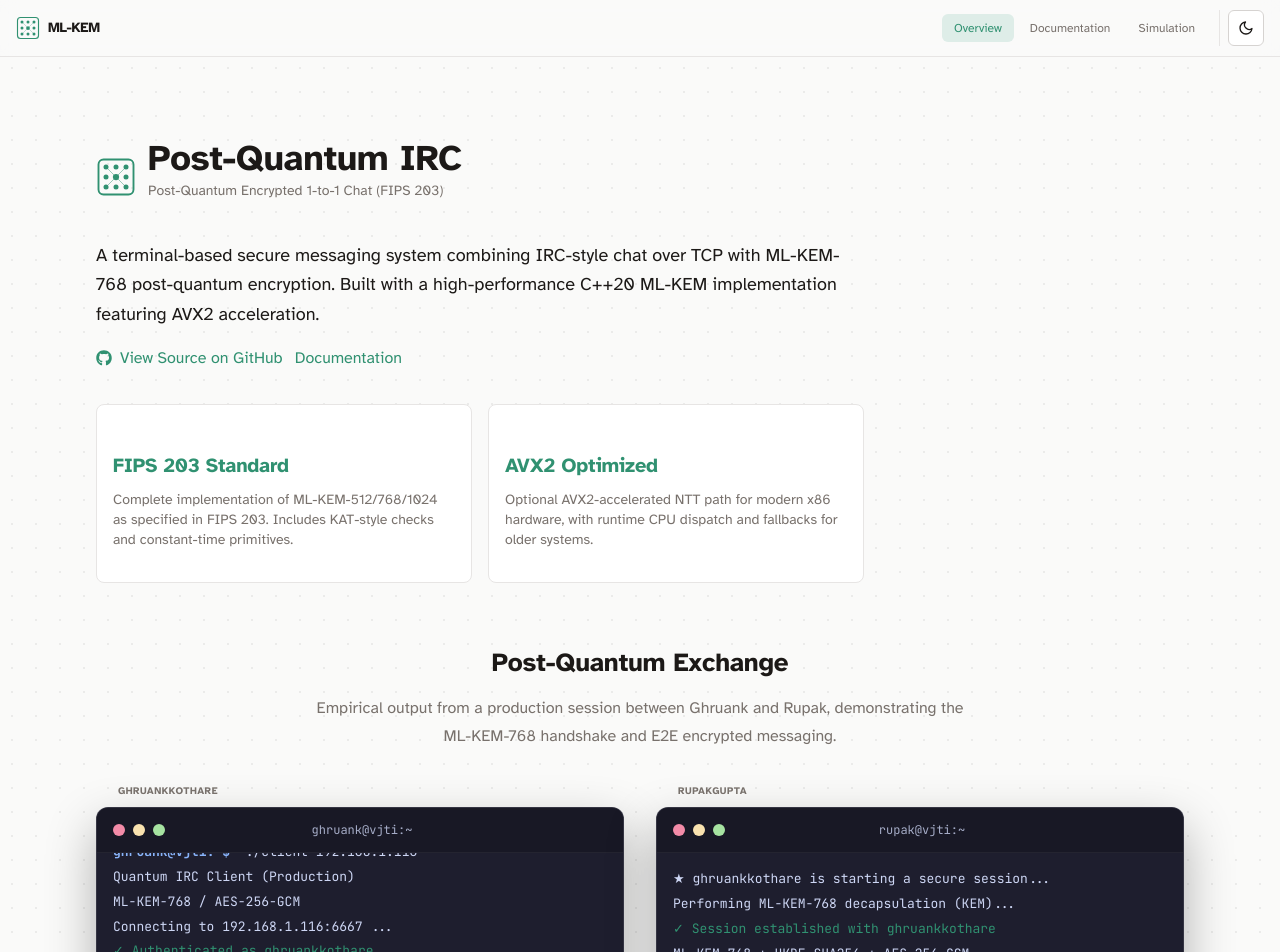
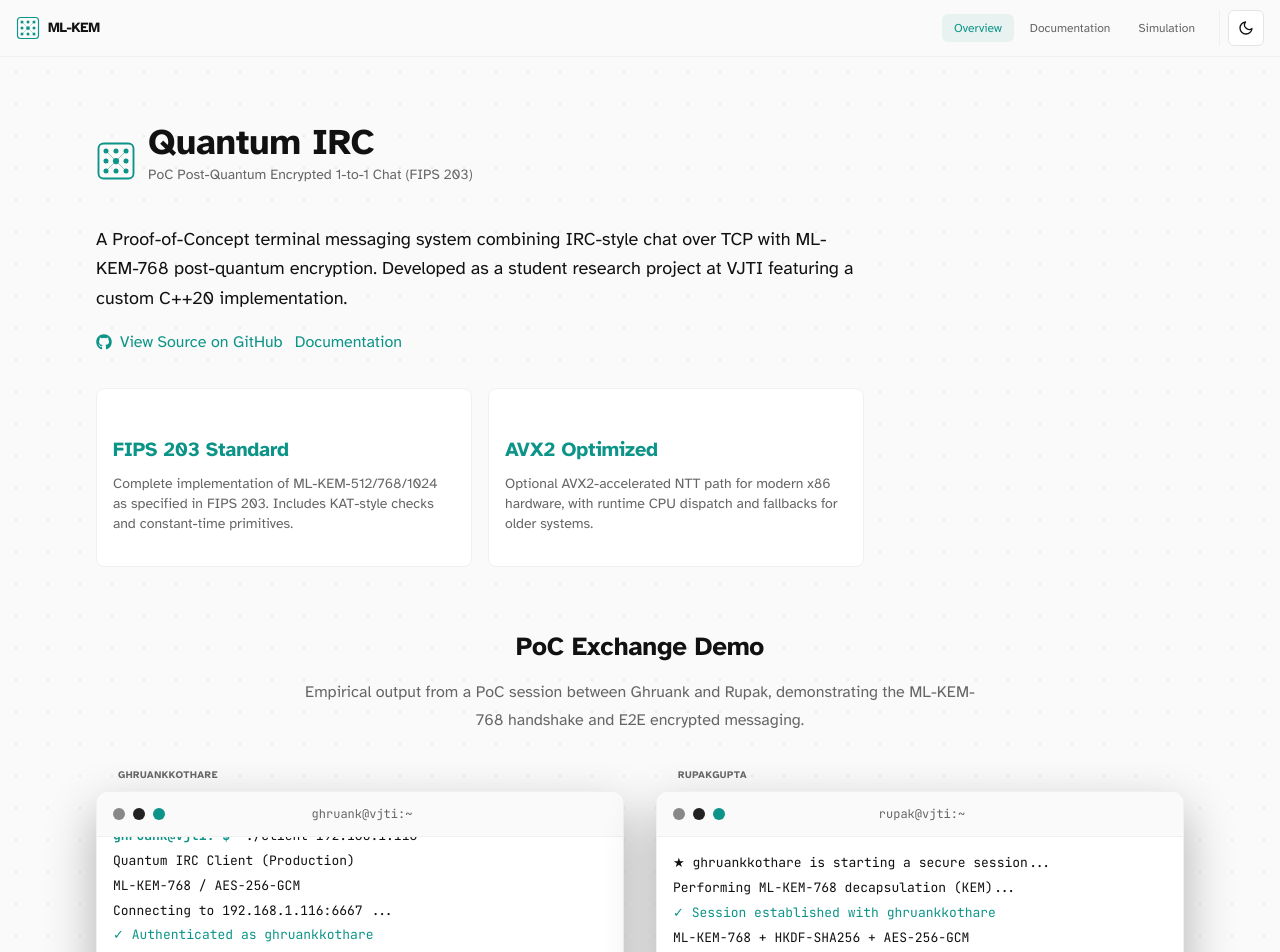
Before and after one commit to aitwehrrg/QC-Vis, a Next.js app: page / in a window 1280 px wide. Shown: the top 952 px of the page. Built offline with nearby package versions, Linux system fonts and the light colour scheme.

Commit message:
Dodging legal trouble

```diff
--- a/app/components/CodeBlock.tsx
+++ b/app/components/CodeBlock.tsx
@@ -62,7 +62,7 @@ export default function CodeBlock({
             aria-label={copied ? "Copied!" : "Copy code"}
           >
             {copied ? (
-              <svg width="14" height="14" viewBox="0 0 24 24" fill="none" stroke="#a6e3a1" strokeWidth="2.5" strokeLinecap="round" strokeLinejoin="round">
+              <svg width="14" height="14" viewBox="0 0 24 24" fill="none" stroke="var(--accent)" strokeWidth="2.5" strokeLinecap="round" strokeLinejoin="round">
                 <polyline points="20 6 9 17 4 12" />
               </svg>
             ) : (
@@ -73,7 +73,7 @@ export default function CodeBlock({
             )}
           </button>
         </div>
-        <div className="terminal-body bg-[#1e1e2e]">
+        <div className="terminal-body">
           {lines.map((line, i) => (
             <div key={i} className="terminal-line">
               {line.startsWith("$") || line.startsWith(">") || line.startsWith("#") ? (
@@ -149,7 +149,7 @@ function getLineClass(line: string) {
     return "text-actor-b font-medium";
   }
   if (line.includes("error") || line.includes("!")) {
-    return "text-red-400";
+    return "text-tertiary";
   }
   return "";
 }
--- a/app/components/Navigation.tsx
+++ b/app/components/Navigation.tsx
@@ -84,8 +84,6 @@ export default function Navigation() {
         style={{
           background: "var(--bg)",
           borderColor: "var(--border-subtle)",
-          backdropFilter: "blur(8px)",
-          backgroundColor: "color-mix(in srgb, var(--bg) 85%, transparent)",
         }}
         role="navigation"
         aria-label="Main navigation"
--- a/app/components/Terminal.tsx
+++ b/app/components/Terminal.tsx
@@ -26,7 +26,7 @@ export default function Terminal({
   useEffect(() => {
     if (!animate) {
       if (visibleLines.length !== lines.length) {
-        setVisibleLines(lines);
+        setTimeout(() => setVisibleLines(lines), 0);
       }
       return;
     }
@@ -97,7 +97,7 @@ function getLineClass(line: string) {
     return "text-actor-b";
   }
   if (line.includes("error") || line.includes("!")) {
-    return "text-red-500";
+    return "text-tertiary";
   }
   return "";
 }
--- a/app/documentation/page.tsx
+++ b/app/documentation/page.tsx
@@ -10,7 +10,7 @@ export default function Documentation() {
   return (
     <>
       <Navigation />
-      <main className="flex-1">
+      <main className="flex-1 lattice-bg">
         <div className="section-container">
           <div className="docs-layout">
             {}
@@ -149,7 +149,7 @@ export default function Documentation() {
                 />
               </section>
 
-              <hr className="section-divider my-12" />
+              <hr className="section-divider my-8" />
 
               {}
               <section id="documentation">
@@ -283,7 +283,7 @@ export default function Documentation() {
                   </ol>
 
                   <p className="mt-4" style={{ color: "var(--muted)" }}>
-                    Empirical output from a production session:
+                    Empirical output from a PoC session:
                   </p>
                   <CodeBlock
                     code={IRC_SESSION_OUTPUT}
@@ -392,12 +392,13 @@ export default function Documentation() {
           <rect x="2" y="2" width="28" height="28" rx="4" stroke="var(--accent)" strokeWidth="1.5" fill="none" />
           <circle cx="16" cy="16" r="2.5" fill="var(--accent)" />
           </svg>
-              <span>Post-Quantum IRC Project</span>
+          <span>Quantum IRC Project</span>
           </div>
           <div>
-              FIPS 203 Compliant · ML-KEM-768
+          PoC Implementation · ML-KEM-768
           </div>
           </div>
+
         </footer>
       </main>
     </>
--- a/app/globals.css
+++ b/app/globals.css
@@ -22,84 +22,97 @@
 
 /* ─── Light Mode (default) ────────────────────────────────────────── */
 :root {
-  --bg: #fafaf9;
-  --fg: #1c1917;
+  --bg: #fafafa;
+  --fg: #111111;
   --surface: #ffffff;
-  --surface-alt: #f5f5f4;
-  --border: #d6d3d1;
-  --border-subtle: #e7e5e4;
-  --accent: hsl(160, 50%, 38%);
-  --accent-muted: hsl(160, 30%, 90%);
-  --muted: #78716c;
+  --surface-alt: #f5f5f5;
+  --border: #e5e5e5;
+  --border-subtle: #f0f0f0;
 
-  /* Value colors — light */
-  --color-value-public-bg: #ecfdf5;
-  --color-value-public-text: #065f46;
-  --color-value-private-bg: #fffbeb;
-  --color-value-private-text: #92400e;
-  --color-value-noise-bg: #fdf2f8;
-  --color-value-noise-text: #9d174d;
-  --color-value-cipher-bg: #eff6ff;
-  --color-value-cipher-text: #1e40af;
-  --color-value-attacker-bg: #f5f5f4;
-  --color-value-attacker-text: #a8a29e;
+  /* Single Color Theme + Grays */
+  --accent: #0d9488;      /* Green (from logo) */
+  --secondary: #222222;   /* Desaturated Black / Dark Gray */
+  --tertiary: #888888;    /* Mid Gray */
+
+  --accent-muted: rgba(13, 148, 136, 0.08);
+  --muted: #666666;
+
+  /* Value colors */
+  --color-value-public-bg: #f0fdfa;
+  --color-value-public-text: var(--accent);
+  --color-value-private-bg: #f5f5f5;
+  --color-value-private-text: var(--secondary);
+  --color-value-noise-bg: #ffffff;
+  --color-value-noise-text: var(--tertiary);
+  --color-value-cipher-bg: #e5e5e5;
+  --color-value-cipher-text: #111111;
+  --color-value-attacker-bg: #ffffff;
+  --color-value-attacker-text: var(--tertiary);
 
   /* Actor colors */
-  --color-actor-a: #0d9488;
-  --color-actor-b: #2563eb;
-  --color-actor-c: #dc2626;
+  --color-actor-a: var(--accent);
+  --color-actor-b: var(--secondary);
+  --color-actor-c: var(--tertiary);
 
   /* Misc */
-  --code-bg: #1e1e2e;
-  --code-fg: #cdd6f4;
-  --scrollbar-thumb: #a8a29e;
+  --code-bg: #f5f5f5;
+  --code-fg: #111111;
+  --scrollbar-thumb: #cccccc;
   --scrollbar-track: transparent;
   --lattice-dot: rgba(0,0,0,0.06);
-  --callout-bg-warning: #fffbeb;
-  --callout-border-warning: #f59e0b;
-  --callout-bg-info: #eff6ff;
-  --callout-border-info: #3b82f6;
-  --callout-bg-note: #ecfdf5;
-  --callout-border-note: #10b981;
+  --callout-bg-warning: #f5f5f5;
+  --callout-border-warning: var(--tertiary);
+  --callout-bg-info: #ffffff;
+  --callout-border-info: var(--secondary);
+  --callout-bg-note: rgba(13, 148, 136, 0.08);
+  --callout-border-note: var(--accent);
 }
 
 /* ─── Dark Mode ───────────────────────────────────────────────────── */
 [data-theme="dark"] {
-  --bg: #0c0a09;
-  --fg: #e7e5e4;
-  --surface: #1c1917;
-  --surface-alt: #292524;
-  --border: #44403c;
-  --border-subtle: #292524;
-  --accent: hsl(160, 50%, 45%);
-  --accent-muted: hsl(160, 40%, 15%);
-  --muted: #a8a29e;
+  --bg: #0a0a0a;
+  --fg: #fafafa;
+  --surface: #111111;
+  --surface-alt: #1a1a1a;
+  --border: #333333;
+  --border-subtle: #222222;
 
-  --color-value-public-bg: #064e3b;
-  --color-value-public-text: #6ee7b7;
-  --color-value-private-bg: #451a03;
-  --color-value-private-text: #fcd34d;
-  --color-value-noise-bg: #500724;
-  --color-value-noise-text: #f9a8d4;
-  --color-value-cipher-bg: #1e3a5f;
-  --color-value-cipher-text: #93c5fd;
-  --color-value-attacker-bg: #292524;
-  --color-value-attacker-text: #78716c;
+  /* Single Color Theme + Grays */
+  --accent: #94e2d5;      /* Soft Teal/Green */
+  --secondary: #e5e5e5;   /* Light Gray / Off-white */
+  --tertiary: #666666;    /* Mid Gray */
 
-  --color-actor-a: #2dd4bf;
-  --color-actor-b: #60a5fa;
-  --color-actor-c: #f87171;
+  --accent-muted: rgba(148, 226, 213, 0.1);
+  --muted: #888888;
 
-  --code-bg: #0c0a09;
-  --code-fg: #e7e5e4;
-  --scrollbar-thumb: #57534e;
-  --lattice-dot: rgba(255,255,255,0.04);
-  --callout-bg-warning: rgba(245,158,11,0.1);
-  --callout-border-warning: #f59e0b;
-  --callout-bg-info: rgba(59,130,246,0.1);
-  --callout-border-info: #3b82f6;
-  --callout-bg-note: rgba(16,185,129,0.1);
-  --callout-border-note: #10b981;
+  /* Value colors */
+  --color-value-public-bg: rgba(148, 226, 213, 0.1);
+  --color-value-public-text: var(--accent);
+  --color-value-private-bg: #1a1a1a;
+  --color-value-private-text: var(--secondary);
+  --color-value-noise-bg: #111111;
+  --color-value-noise-text: var(--tertiary);
+  --color-value-cipher-bg: #222222;
+  --color-value-cipher-text: #fafafa;
+  --color-value-attacker-bg: #111111;
+  --color-value-attacker-text: var(--tertiary);
+
+  /* Actor colors */
+  --color-actor-a: var(--accent);
+  --color-actor-b: var(--secondary);
+  --color-actor-c: var(--tertiary);
+
+  /* Misc */
+  --code-bg: #1a1a1a;
+  --code-fg: #fafafa;
+  --scrollbar-thumb: #333333;
+  --lattice-dot: rgba(255,255,255,0.06);
+  --callout-bg-warning: #1a1a1a;
+  --callout-border-warning: var(--tertiary);
+  --callout-bg-info: #111111;
+  --callout-border-info: var(--secondary);
+  --callout-bg-note: rgba(148, 226, 213, 0.1);
+  --callout-border-note: var(--accent);
 }
 
 /* ─── Base ─────────────────────────────────────────────────────────── */
@@ -172,19 +185,20 @@ a:hover { text-decoration: underline; }
 
 /* ─── Lattice Background Pattern ───────────────────────────────────── */
 .lattice-bg {
-  background-image: radial-gradient(circle, var(--lattice-dot) 1px, transparent 1px);
-  background-size: 24px 24px;
+  background-color: var(--bg);
+  background-image: radial-gradient(circle at center, var(--lattice-dot) 1.5px, transparent 1.5px);
+  background-size: 32px 32px;
 }
 
 /* ─── Section Layout ───────────────────────────────────────────────── */
 .section-container {
   max-width: 72rem;
   margin: 0 auto;
-  padding: 4rem 1.5rem;
+  padding: 3rem 1.5rem;
 }
 
 @media (min-width: 768px) {
-  .section-container { padding: 5rem 2rem; }
+  .section-container { padding: 4rem 2rem; }
 }
 
 .section-divider {
@@ -263,22 +277,22 @@ a:hover { text-decoration: underline; }
 
 /* ─── Terminal Window Styling ───────────────────────────────────────── */
 .terminal-window {
-  background: #1e1e2e;
+  background: var(--surface);
   border-radius: 0.75rem;
   overflow: hidden;
   box-shadow: 0 20px 50px rgba(0, 0, 0, 0.3);
-  border: 1px solid rgba(255, 255, 255, 0.1);
+  border: 1px solid var(--border-subtle);
   font-family: var(--font-jetbrains), monospace;
   display: flex;
   flex-direction: column;
 }
 
 .terminal-header {
-  background: #181825;
+  background: var(--bg);
   padding: 0.75rem 1rem;
   display: flex;
   align-items: center;
-  border-bottom: 1px solid rgba(255, 255, 255, 0.05);
+  border-bottom: 1px solid var(--border-subtle);
 }
 
 .terminal-controls {
@@ -292,15 +306,15 @@ a:hover { text-decoration: underline; }
   border-radius: 50%;
 }
 
-.terminal-dot.red { background: #f38ba8; }
-.terminal-dot.yellow { background: #f9e2af; }
-.terminal-dot.green { background: #a6e3a1; }
+.terminal-dot.red { background: var(--tertiary); }
+.terminal-dot.yellow { background: var(--secondary); }
+.terminal-dot.green { background: var(--accent); }
 
 .terminal-title {
   flex: 1;
   text-align: center;
   font-size: 0.75rem;
-  color: #a6adc8;
+  color: var(--muted);
   margin-right: 48px; /* Offset for dots to center title */
 }
 
@@ -308,7 +322,7 @@ a:hover { text-decoration: underline; }
   padding: 1rem;
   font-size: 0.8125rem;
   line-height: 1.6;
-  color: #cdd6f4;
+  color: var(--fg);
   overflow-y: auto;
   max-height: 500px;
 }
@@ -320,13 +334,13 @@ a:hover { text-decoration: underline; }
 }
 
 .terminal-prompt {
-  color: #89b4fa;
+  color: var(--accent);
   font-weight: 700;
 }
 
 .terminal-cursor {
   display: inline-block;
-  color: #f5e0dc;
+  color: var(--fg);
   animation: blink 1s step-end infinite;
 }
 
@@ -336,6 +350,10 @@ a:hover { text-decoration: underline; }
 
 .text-actor-a { color: var(--color-actor-a); }
 .text-actor-b { color: var(--color-actor-b); }
+.text-actor-c { color: var(--color-actor-c); }
+.text-accent { color: var(--accent); }
+.text-secondary { color: var(--secondary); }
+.text-tertiary { color: var(--tertiary); }
 
 /* ─── Code Blocks ──────────────────────────────────────────────────── */
 .code-block-wrapper {
@@ -547,15 +565,15 @@ a:hover { text-decoration: underline; }
 }
 
 .actor-badge-a {
-  background: rgba(13, 148, 136, 0.15);
+  background: var(--color-value-public-bg);
   color: var(--color-actor-a);
 }
 .actor-badge-b {
-  background: rgba(37, 99, 235, 0.15);
+  background: var(--color-value-private-bg);
   color: var(--color-actor-b);
 }
 .actor-badge-c {
-  background: rgba(220, 38, 38, 0.15);
+  background: var(--color-value-noise-bg);
   color: var(--color-actor-c);
 }
 
@@ -644,11 +662,11 @@ a:hover { text-decoration: underline; }
   z-index: 100;
   width: 100vw;
   height: 100vh;
-  background: #1b1b2f;
+  background: var(--bg);
   overflow: hidden;
 }
 
-/* Glass-morphism overlays */
+/* Glass-morphism overlays - simplified to solid surfaces */
 .sim-overlay {
   position: absolute;
   z-index: 110;
@@ -660,11 +678,9 @@ a:hover { text-decoration: underline; }
   top: 1.5rem;
   left: 1.5rem;
   max-width: 420px;
-  background: rgba(15, 15, 30, 0.82);
-  backdrop-filter: blur(12px);
-  -webkit-backdrop-filter: blur(12px);
-  border: 1px solid rgba(255,255,255,0.08);
-  border-radius: 0.75rem;
+  background: var(--surface);
+  border: 1px solid var(--border);
+  border-radius: 0.5rem;
   padding: 1.25rem 1.5rem;
   animation: simFadeIn 0.4s ease;
 }
@@ -681,7 +697,7 @@ a:hover { text-decoration: underline; }
   font-size: 1.125rem;
   font-weight: 700;
   margin: 0 0 0.5rem;
-  color: #e2e8f0;
+  color: var(--fg);
   line-height: 1.3;
 }
 
@@ -689,7 +705,7 @@ a:hover { text-decoration: underline; }
   font-size: 0.8125rem;
   line-height: 1.6;
   margin: 0;
-  color: rgba(255,255,255,0.6);
+  color: var(--muted);
 }
 
 /* ── Equations (top-right) ── */
@@ -697,49 +713,32 @@ a:hover { text-decoration: underline; }
   top: 1.5rem;
   right: 1.5rem;
   max-width: 420px;
-  background: rgba(15, 15, 30, 0.82);
-  backdrop-filter: blur(12px);
-  -webkit-backdrop-filter: blur(12px);
-  border: 1px solid rgba(255,255,255,0.08);
-  border-radius: 0.75rem;
+  background: var(--surface);
+  border: 1px solid var(--border);
+  border-radius: 0.5rem;
   padding: 1rem 1.25rem;
   animation: simFadeIn 0.4s ease;
 }
 
-/* Force KaTeX to render white text on dark simulation backgrounds */
+/* Force KaTeX colors in simulation */
 .sim-fullscreen .katex,
-.sim-fullscreen .katex .mathnormal,
-.sim-fullscreen .katex .mathbf,
-.sim-fullscreen .katex .mathrm,
-.sim-fullscreen .katex .mathit,
-.sim-fullscreen .katex .mathbb,
-.sim-fullscreen .katex .amsrm,
-.sim-fullscreen .katex .textbf,
-.sim-fullscreen .katex .textrm,
-.sim-fullscreen .katex .mord,
-.sim-fullscreen .katex .mop,
-.sim-fullscreen .katex .mbin,
-.sim-fullscreen .katex .mrel,
-.sim-fullscreen .katex .mpunct,
-.sim-fullscreen .katex .mopen,
-.sim-fullscreen .katex .mclose,
-.sim-fullscreen .katex .minner {
-  color: #e2e8f0;
+.sim-fullscreen .katex * {
+  color: var(--fg) !important;
 }
 
 .sim-fullscreen .katex .mfrac .frac-line {
-  border-color: #e2e8f0;
+  border-color: var(--fg) !important;
 }
 
 .sim-overlay-eq-header {
   margin-bottom: 0.75rem;
   padding-bottom: 0.5rem;
-  border-bottom: 1px solid rgba(255,255,255,0.08);
+  border-bottom: 1px solid var(--border-subtle);
 }
 
 .sim-overlay-eq-label {
   font-size: 0.75rem;
-  color: rgba(255,255,255,0.5);
+  color: var(--muted);
 }
 
 .sim-overlay-eq-list {
@@ -750,8 +749,8 @@ a:hover { text-decoration: underline; }
 
 .sim-overlay-eq-item {
   padding: 0.375rem 0.5rem;
-  border-radius: 0.375rem;
-  background: rgba(255,255,255,0.04);
+  border-radius: 0.25rem;
+  background: var(--surface-alt);
   overflow-x: auto;
 }
 
@@ -760,14 +759,13 @@ a:hover { text-decoration: underline; }
   top: 1.5rem;
   left: 50%;
   transform: translateX(-50%);
-  background: rgba(15, 15, 30, 0.82);
-  backdrop-filter: blur(12px);
-  -webkit-backdrop-filter: blur(12px);
-  border: 1px solid;
-  border-radius: 0.75rem;
+  background: var(--surface);
+  border: 1px solid var(--accent);
+  border-radius: 0.5rem;
   padding: 0.625rem 1.5rem;
   font-size: 1rem;
   font-weight: 700;
+  color: var(--accent);
   animation: simFadeIn 0.4s ease;
 }
 
@@ -779,10 +777,8 @@ a:hover { text-decoration: underline; }
   display: flex;
   align-items: center;
   gap: 0.5rem;
-  background: rgba(15, 15, 30, 0.82);
-  backdrop-filter: blur(12px);
-  -webkit-backdrop-filter: blur(12px);
-  border: 1px solid rgba(255,255,255,0.08);
+  background: var(--surface);
+  border: 1px solid var(--border);
   border-radius: 999px;
   padding: 0.5rem 1rem;
   animation: simSlideUp 0.4s ease;
@@ -795,18 +791,17 @@ a:hover { text-decoration: underline; }
   width: 2rem;
   height: 2rem;
   border-radius: 50%;
-  border: 1px solid rgba(255,255,255,0.12);
+  border: 1px solid var(--border);
   background: transparent;
-  color: rgba(255,255,255,0.7);
+  color: var(--muted);
   cursor: pointer;
   transition: all 0.15s;
   flex-shrink: 0;
 }
 
 .sim-ctrl-btn:hover {
-  background: rgba(255,255,255,0.1);
-  color: #e2e8f0;
-  border-color: rgba(255,255,255,0.25);
+  background: var(--surface-alt);
+  color: var(--fg);
 }
 
 .sim-ctrl-btn:disabled {
@@ -815,15 +810,15 @@ a:hover { text-decoration: underline; }
 }
 
 .sim-ctrl-btn.active {
-  background: rgba(129,140,248,0.2);
-  border-color: rgba(129,140,248,0.4);
-  color: #818cf8;
+  background: var(--accent-muted);
+  border-color: var(--accent);
+  color: var(--accent);
 }
 
 .sim-ctrl-btn-primary {
-  background: #818cf8 !important;
-  border-color: #818cf8 !important;
-  color: white !important;
+  background: var(--accent) !important;
+  border-color: var(--accent) !important;
+  color: var(--bg) !important;
 }
 
 .sim-ctrl-btn-primary:hover {
--- a/app/page.tsx
+++ b/app/page.tsx
@@ -33,17 +33,17 @@ export default function Home() {
                   <line x1="24" y1="24" x2="16" y2="16" stroke="var(--accent)" strokeWidth="0.75" opacity="0.5" />
                 </svg>
                 <div>
-                  <h1 className="text-balance m-0">Post-Quantum IRC</h1>
+                  <h1 className="text-balance m-0">Quantum IRC</h1>
                   <p className="text-sm m-0" style={{ color: "var(--muted)" }}>
-                    Post-Quantum Encrypted 1-to-1 Chat (FIPS 203)
+                    PoC Post-Quantum Encrypted 1-to-1 Chat (FIPS 203)
                   </p>
                 </div>
               </div>
 
               <p className="text-lg leading-relaxed" style={{ color: "var(--fg)" }}>
-                A terminal-based secure messaging system combining IRC-style chat over TCP
-                with ML-KEM-768 post-quantum encryption. Built with a high-performance
-                C++20 ML-KEM implementation featuring AVX2 acceleration.
+                A Proof-of-Concept terminal messaging system combining IRC-style chat over TCP
+                with ML-KEM-768 post-quantum encryption. Developed as a student research project
+                at VJTI featuring a custom C++20 implementation.
               </p>
 
               <div className="flex flex-wrap gap-3 mt-4">
@@ -84,9 +84,9 @@ export default function Home() {
             </div>
 
             <div className="mt-16">
-              <h2 className="text-center mb-8">Post-Quantum Exchange</h2>
+              <h2 className="text-center mb-8">PoC Exchange Demo</h2>
               <p className="text-center text-muted max-w-2xl mx-auto mb-12">
-                Empirical output from a production session between Ghruank and Rupak,
+                Empirical output from a PoC session between Ghruank and Rupak,
                 demonstrating the ML-KEM-768 handshake and E2E encrypted messaging.
               </p>
               <ConversationTerminals />
@@ -213,7 +213,7 @@ export default function Home() {
             <div className="max-w-3xl">
               <h2 className="mt-0">Open Source C++ Implementation</h2>
               <p style={{ color: "var(--muted)" }}>
-                The core library provides a robust, reviewed implementation of ML-KEM.
+                The core library provides a student-developed proof-of-concept implementation of ML-KEM.
               </p>
 
               <h3>Repository Structure</h3>
@@ -265,10 +265,10 @@ export default function Home() {
                 <rect x="2" y="2" width="28" height="28" rx="4" stroke="var(--accent)" strokeWidth="1.5" fill="none" />
                 <circle cx="16" cy="16" r="2.5" fill="var(--accent)" />
               </svg>
-              <span>Post-Quantum IRC Project</span>
+              <span>Quantum IRC Project</span>
             </div>
             <div>
-              FIPS 203 Compliant · ML-KEM-768
+              PoC Implementation · ML-KEM-768
             </div>
           </div>
         </footer>
--- a/app/simulation/components/Actors.tsx
+++ b/app/simulation/components/Actors.tsx
@@ -3,6 +3,7 @@
 import { Text, Float, Html } from "@react-three/drei";
 import { useSimulationStore } from "../store";
 import { SCENES } from "../scenes";
+import { useTheme } from "../../components/ThemeProvider";
 
 interface ActorNodeProps {
   name: string;
@@ -48,27 +49,32 @@ function ActorNode({ name, position, color, label, isActive }: ActorNodeProps) {
 export default function Actors() {
   const currentSceneIndex = useSimulationStore((state) => state.currentSceneIndex);
   const actorFocus = SCENES[currentSceneIndex].actorFocus;
+  const { theme } = useTheme();
+
+  const colorA = theme === "dark" ? "#e5e5e5" : "#222222";
+  const colorB = theme === "dark" ? "#f0f0f0" : "#111111";
+  const colorC = theme === "dark" ? "#fafafa" : "#0a0a0a";
 
   return (
     <group>
       <ActorNode
         name="Alice"
         position={[-8, 0, 0]}
-        color="#6366f1"
+        color={colorA}
         label="Sender"
         isActive={actorFocus === "A"}
       />
       <ActorNode
         name="Bob"
         position={[8, 0, 0]}
-        color="#2d9f7f"
+        color={colorB}
         label="Receiver"
         isActive={actorFocus === "B"}
       />
       <ActorNode
         name="Eve"
         position={[0, 0, 8]}
-        color="#ef4444"
+        color={colorC}
         label="Eavesdropper"
         isActive={actorFocus === "C"}
       />
--- a/app/simulation/page.tsx
+++ b/app/simulation/page.tsx
@@ -8,7 +8,7 @@ const SimulatorScene = dynamic(() => import("./components/SimulatorScene"), {
   ssr: false,
   loading: () => (
     <div className="w-full h-full flex items-center justify-center bg-background text-accent font-mono text-xs uppercase tracking-widest">
-      Initializing Coordinate Space...
+      Loading...
     </div>
   ),
 });
```
Also changed, not shown: app/components/SystemMap.tsx (+14 -18 lines), app/layout.tsx (+4 -4 lines). Lines whose indentation alone changed are shown as unchanged.
